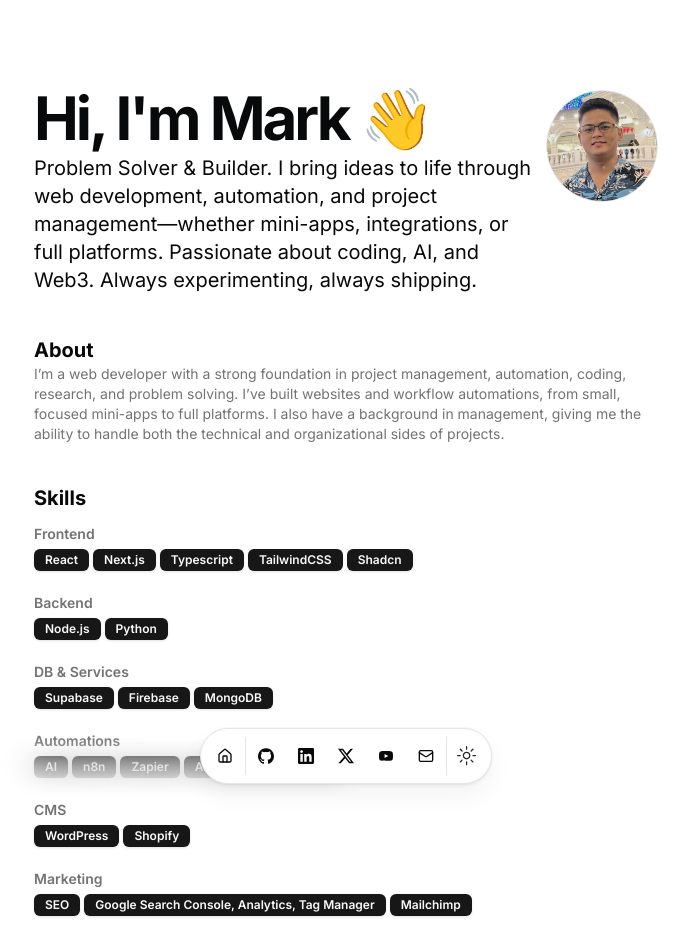
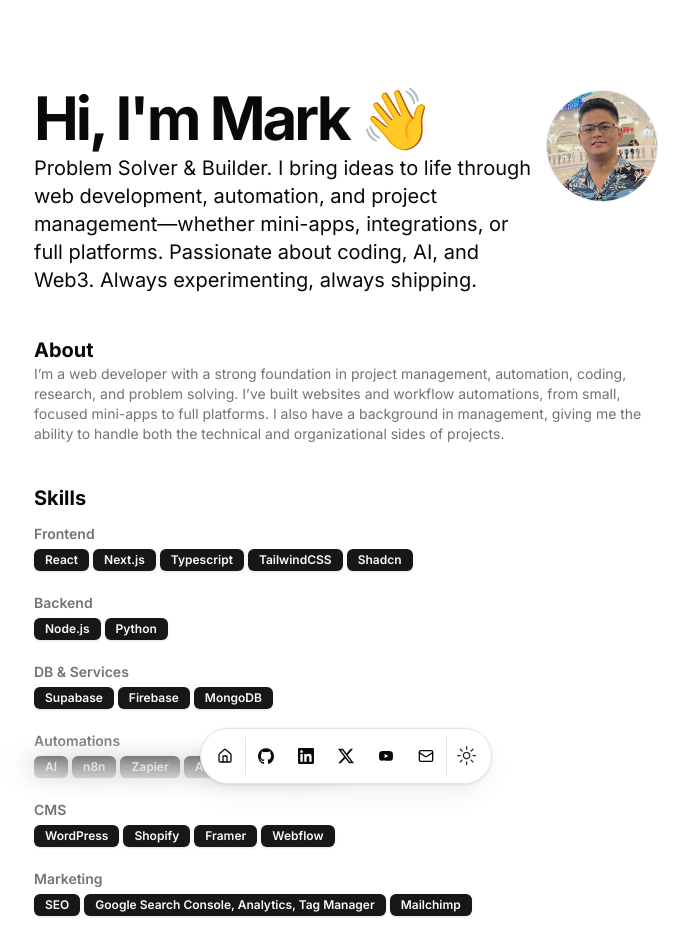
Before and after one commit to devmarked/markcarlospace, a Next.js app: page / in a window 1280 px wide. Shown: the top 940 px of the page, without its empty margins (294-983 px from the left). Built offline with nearby package versions, Linux system fonts and the light colour scheme.

Commit message:
update font

```diff
--- a/src/app/layout.tsx
+++ b/src/app/layout.tsx
@@ -10,6 +10,7 @@ import "./globals.css";
 const fontSans = FontSans({
   subsets: ["latin"],
   variable: "--font-sans",
+  display: "swap",
 });
 
 export const metadata: Metadata = {
--- a/src/data/resume.tsx
+++ b/src/data/resume.tsx
@@ -39,6 +39,8 @@ export const DATA = {
     "CMS": [
       "WordPress",
       "Shopify",
+      "Framer",
+      "Webflow"
     ],
     "Marketing": [
       "SEO",
--- a/tailwind.config.ts
+++ b/tailwind.config.ts
@@ -20,7 +20,7 @@ const config = {
     },
     extend: {
       fontFamily: {
-        sans: ["var(--font-sans)", ...fontFamily.sans],
+        sans: ["var(--font-sans)", "Inter", "system-ui", "sans-serif"],
       },
       colors: {
         border: "hsl(var(--border))",
```
Also changed, not shown: vercel.json (added).
